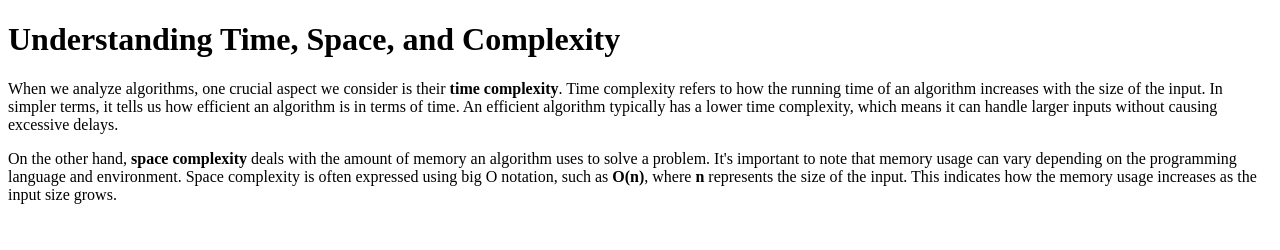
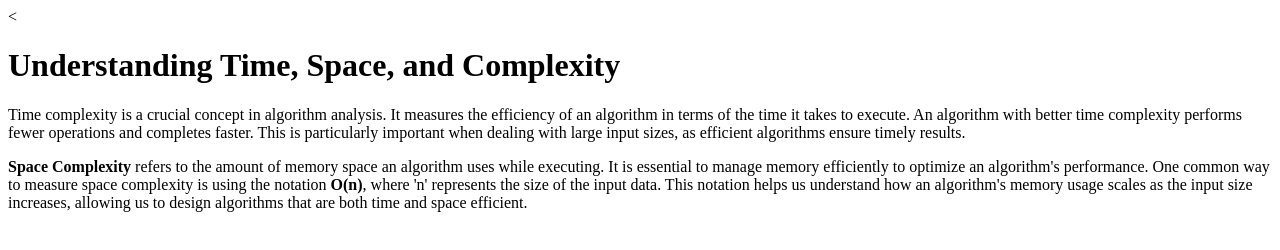
Before and after one commit to acciojob/time-and-space-complexity-aks-raj, a website: page main.html in a window 1280 px wide. Drawn offline with Linux system fonts and the light colour scheme.

Commit message:
created a submission

```diff
--- a/main.html
+++ b/main.html
@@ -5,11 +5,9 @@
   <meta name="viewport" content="width=device-width, initial-scale=1.0">
   <title>Time and Space Complexity</title>
 </head>
-<body>
-  <h1>Understanding Time, Space, and Complexity</h1>
+<<h1>Understanding Time, Space, and Complexity</h1>
 
-  <p>When we analyze algorithms, one crucial aspect we consider is their <strong>time complexity</strong>. Time complexity refers to how the running time of an algorithm increases with the size of the input. In simpler terms, it tells us how efficient an algorithm is in terms of time. An efficient algorithm typically has a lower time complexity, which means it can handle larger inputs without causing excessive delays.</p>
+    <p>Time complexity is a crucial concept in algorithm analysis. It measures the efficiency of an algorithm in terms of the time it takes to execute. An algorithm with better time complexity performs fewer operations and completes faster. This is particularly important when dealing with large input sizes, as efficient algorithms ensure timely results.</p>
 
-  <p>On the other hand, <strong>space complexity</strong> deals with the amount of memory an algorithm uses to solve a problem. It's important to note that memory usage can vary depending on the programming language and environment. Space complexity is often expressed using big O notation, such as <strong>O(n)</strong>, where <strong>n</strong> represents the size of the input. This indicates how the memory usage increases as the input size grows.</p>
-</body>
+    <p><b>Space Complexity</b> refers to the amount of memory space an algorithm uses while executing. It is essential to manage memory efficiently to optimize an algorithm's performance. One common way to measure space complexity is using the notation <b>O(n)</b>, where 'n' represents the size of the input data. This notation helps us understand how an algorithm's memory usage scales as the input size increases, allowing us to design algorithms that are both time and space efficient.</p></body>
 </html>
```
